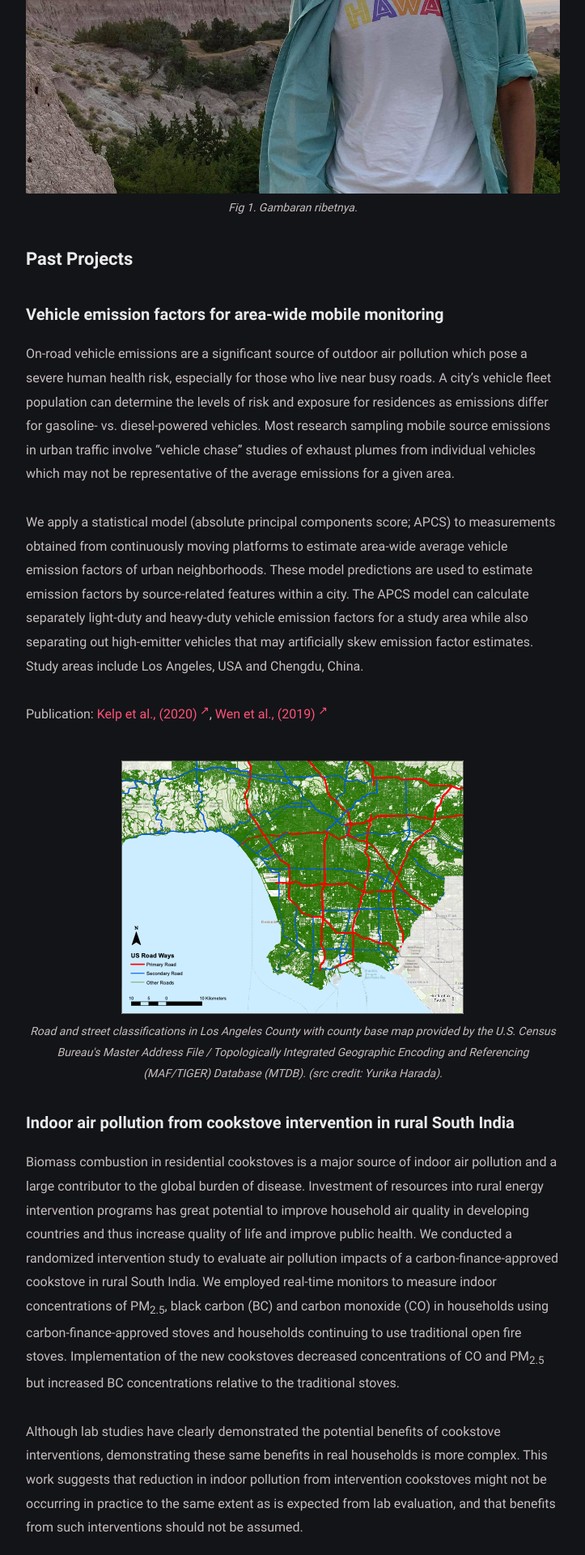
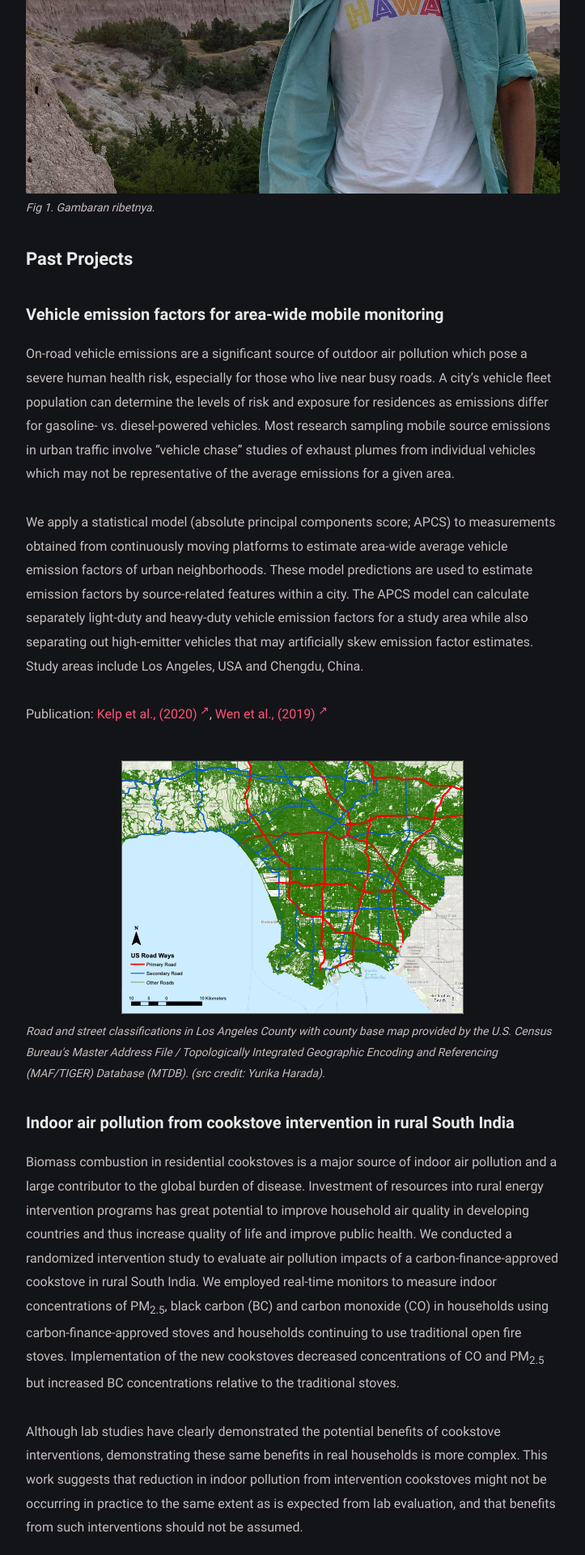
Before and after one commit to mkelp/mkelp.github.io, a Jekyll site: the page built from projects.md, in a window 1280 px wide. Shown: the part 866-2786 px from the top of the page at 81% size, without its empty margins (278-1001 px from the left). Built offline with Jekyll 4.4.1, drawn with Linux system fonts in a browser that asks for light colours.

Commit message:
project 13

```diff
--- a/_sass/klise/_base.scss
+++ b/_sass/klise/_base.scss
@@ -131,7 +131,7 @@ figure > img {
 // Image caption
 figcaption {
   font-size: 13px;
-  text-align: center;
+  text-align: left;
 }
 
 // List
--- a/projects.md
+++ b/projects.md
@@ -45,7 +45,7 @@ Publication: [Kelp et al., (2018)](https://www.sciencedirect.com/science/article
 
 <figure>
 <img src="/assets/img/cookstove_fig.jpg" alt="cookstove fig" width="400">
-<figcaption align = "left">
+<figcaption>
 Diurnal distribution of real-time PM<sub>2.5</sub> concentrations with 10 min resolution. “S1” (A) is the pre-intervention baseline and “S2” (B) is the post-intervention follow-up.
 </figcaption>
 </figure>
```
